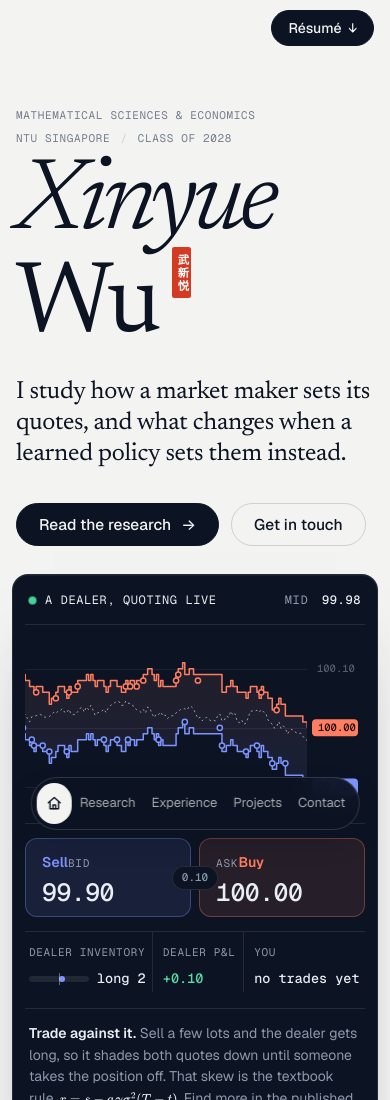
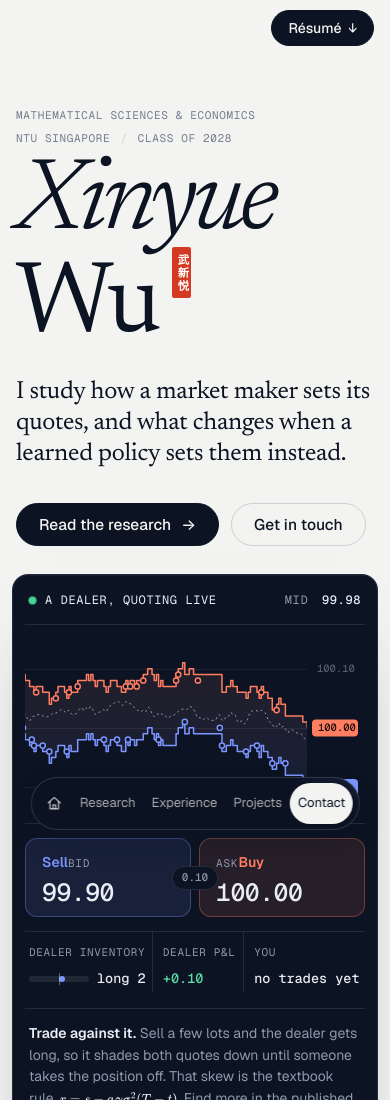
Before and after one commit to eric-xinyue-wu/eric-xinyue-wu.github.io, a plain HTML site: page index.html in a window 390 px wide. Shown: the top 1100 px of the page. Drawn offline with nearby package versions, Linux system fonts and the light colour scheme.

Commit message:
Smoother interactions: gliding nav marker, settled first paint, unified easing
- One nav marker slides between sections; a click moves it straight to its target
- Hero fades in once the fonts are ready; reveals are gentler and staggered
- Hover and press transitions share one easing curve; doors move text, not layout
- Chart: curved mid line, eased quote labels, a short ripple on the visitor's fills

Co-Authored-By: Claude Fable 5.2 <noreply@anthropic.com>

```diff
--- a/index.html
+++ b/index.html
@@ -23,7 +23,11 @@
 <link href="https://fonts.googleapis.com/css2?family=Geist:wght@400;500;600&family=Geist+Mono:wght@400;500&family=Newsreader:ital,opsz,wght@0,6..72,300..600;1,6..72,300..600&display=swap" rel="stylesheet">
 <link href="https://fonts.googleapis.com/css2?family=Noto+Serif+SC:wght@600&text=%E6%AD%A6%E6%96%B0%E6%82%A6&display=swap" rel="stylesheet">
 <link rel="stylesheet" href="styles.css">
-<script>document.documentElement.classList.add('js')</script>
+<script>
+  // Motion needs main.js. If it never arrives, drop the class so nothing stays hidden.
+  document.documentElement.classList.add('js');
+  setTimeout(function () { if (!window.__site) document.documentElement.classList.remove('js'); }, 3000);
+</script>
 </head>
 <body>
 <a class="skip" href="#research">Skip to content</a>
@@ -49,14 +53,14 @@
 
 <!-- ───────────── Hero ───────────── -->
 <section class="hero wrap" aria-labelledby="name">
-  <p class="eyebrow"><span>Mathematical Sciences &amp; Economics</span><span>NTU Singapore</span><span>Class of 2028</span></p>
+  <p class="eyebrow enter" style="--d:0"><span>Mathematical Sciences &amp; Economics</span><span>NTU Singapore</span><span>Class of 2028</span></p>
 
-  <h1 class="name" id="name">
+  <h1 class="name enter" id="name" style="--d:1">
     <span class="n1">Xinyue</span> <span class="n2">Wu<span class="seal" lang="zh-Hans" aria-label="武新悦">武新悦</span></span>
   </h1>
 
   <div class="hero-grid">
-    <div class="hero-copy">
+    <div class="hero-copy enter" style="--d:2">
       <p class="lead">I study how a market maker sets its quotes, and what changes when a learned policy sets them instead.</p>
       <div class="cta">
         <a class="btn" href="#research">Read the research<span class="arr" aria-hidden="true">→</span></a>
@@ -64,7 +68,7 @@
       </div>
     </div>
 
-    <aside class="dealer" aria-labelledby="dealer-title">
+    <aside class="dealer enter" aria-labelledby="dealer-title" style="--d:3">
       <header class="dealer-head">
         <span class="live"><i aria-hidden="true"></i><span id="dealer-title">A dealer, quoting live</span></span>
         <span class="dealer-mid">mid <b id="d-mid">100.00</b></span>
@@ -110,7 +114,7 @@
       </p>
     </aside>
 
-    <ul class="doors" aria-label="At a glance">
+    <ul class="doors enter" aria-label="At a glance" style="--d:4">
       <li><a href="#research">
         <span class="door-k">Research</span>
         <span class="door-v">3 papers at ICAIF and NeurIPS&nbsp;2026 workshops</span>
--- a/main.js
+++ b/main.js
@@ -33,6 +33,7 @@
     let yLo = 99.8, yHi = 100.2;
     let W = 0, H = 0, dpr = 1;
     let visible = true, ranged = false;
+    const chipY = { a: null, b: null };
 
     const el = {
       mid: $('d-mid'), bid: $('d-bid'), ask: $('d-ask'), spread: $('d-spread'),
@@ -83,7 +84,7 @@
         q -= 1; cash += a; you.q += 1; you.cash -= a;
       }
       you.trades += 1;
-      record([{ side, px: side === 'b' ? b : a, me: true }]);
+      record([{ side, px: side === 'b' ? b : a, me: true, t: performance.now() }]);
       lastTick = performance.now();
       const btn = side === 'b' ? el.hit : el.lift;
       btn.classList.remove('flash');
@@ -223,7 +224,10 @@
       ctx.beginPath();
       for (let i = first; i < n; i++) {
         const x = xAt(i), y = yAt(hist[i].s);
-        if (i === first) ctx.moveTo(x, y); else ctx.lineTo(x, y);
+        if (i === first) { ctx.moveTo(x, y); continue; }
+        const px = xAt(i - 1), py = yAt(hist[i - 1].s);
+        ctx.quadraticCurveTo(px, py, (px + x) / 2, (py + y) / 2);
+        if (i === n - 1) ctx.lineTo(x, y);
       }
       ctx.strokeStyle = C.mid; ctx.lineWidth = 1; ctx.setLineDash([2, 3]);
       ctx.stroke(); ctx.setLineDash([]);
@@ -235,6 +239,13 @@
           const x = xAt(i), y = yAt(f.px);
           const color = f.side === 'a' ? C.ask : C.bid;
           if (f.me) {
+            const age = (now - f.t) / 900;
+            if (age >= 0 && age < 1 && !reduceMotion) {
+              const k = 1 - Math.pow(1 - age, 3);
+              ctx.beginPath(); ctx.arc(x, y, 9 + 16 * k, 0, 6.2832);
+              ctx.strokeStyle = color; ctx.globalAlpha = 0.5 * (1 - age); ctx.lineWidth = 1.5;
+              ctx.stroke(); ctx.globalAlpha = 1;
+            }
             ctx.beginPath(); ctx.arc(x, y, 9, 0, 6.2832);
             ctx.fillStyle = f.side === 'a' ? 'rgba(255,125,97,.22)' : 'rgba(124,149,255,.22)';
             ctx.fill();
@@ -256,8 +267,11 @@
       // Keep the two chips from overlapping when the spread is visually small.
       const gap = 18 - (yb - ya);
       const off = gap > 0 ? gap / 2 : 0;
-      const chipAt = (p, shift, color, textColor) => {
-        const y = yAt(p) + shift, w = 46, h = 17, x = plotW + 5;
+      const settle = reduceMotion ? 1 : 0.2;
+      chipY.a = chipY.a === null ? ya - off : chipY.a + (ya - off - chipY.a) * settle;
+      chipY.b = chipY.b === null ? yb + off : chipY.b + (yb + off - chipY.b) * settle;
+      const chipAt = (p, y, color, textColor) => {
+        const w = 46, h = 17, x = plotW + 5;
         ctx.fillStyle = color;
         ctx.beginPath();
         if (ctx.roundRect) ctx.roundRect(x, y - h / 2, w, h, 4); else ctx.rect(x, y - h / 2, w, h);
@@ -265,8 +279,8 @@
         ctx.fillStyle = textColor;
         ctx.fillText(p.toFixed(2), x + 6, y + .5);
       };
-      chipAt(last.a, -off, C.ask, '#1B0D09');
-      chipAt(last.b, off, C.bid, '#080D22');
+      chipAt(last.a, chipY.a, C.ask, '#1B0D09');
+      chipAt(last.b, chipY.b, C.bid, '#080D22');
     }
 
     function loop(now) {
@@ -300,51 +314,116 @@
 
   /* ───────────── 2. Page behaviour ───────────── */
 
+  window.__site = true;
+  const root = document.documentElement;
   const top = document.querySelector('.top');
   const name = document.querySelector('.name');
+
+  // First paint: wait for the type so the hero does not jump, but never for long.
+  const ready = () => root.classList.add('ready');
+  if (reduceMotion || !document.fonts || !document.fonts.ready) ready();
+  else { document.fonts.ready.then(ready); setTimeout(ready, 900); }
 
   if (top && name && 'IntersectionObserver' in window) {
     new IntersectionObserver((es) => {
       top.classList.toggle('past-name', !es[0].isIntersecting);
     }, { rootMargin: '-64px 0px 0px 0px' }).observe(name);
-
-    const onScroll = () => top.classList.toggle('is-stuck', window.scrollY > 8);
-    window.addEventListener('scroll', onScroll, { passive: true });
-    onScroll();
   } else if (top) {
     top.classList.add('past-name');
   }
 
-  // Current section in the nav.
+  // Current section in the nav. One marker glides between the items.
+  const nav = document.querySelector('.sections');
   const links = [...document.querySelectorAll('.sections a')];
   const byId = new Map(links.map((a) => [a.getAttribute('href').slice(1), a]));
-  if ('IntersectionObserver' in window) {
-    const io = new IntersectionObserver((es) => {
-      for (const e of es) {
-        if (!e.isIntersecting) continue;
-        let id = e.target.id;
-        // "About" has no pill on small screens; keep Projects lit instead.
-        links.forEach((a) => a.removeAttribute('aria-current'));
-        const a = byId.get(id);
-        if (a) a.setAttribute('aria-current', 'true');
-      }
-    }, { rootMargin: '-40% 0px -55% 0px' });
-    document.querySelectorAll('main section[id]').forEach((sec) => io.observe(sec));
+  const sections = [...document.querySelectorAll('main section[id]')];
+  let current = null, locked = false, unlockTimer = 0, ind = null;
 
-    const hero = document.querySelector('.hero');
-    if (hero) new IntersectionObserver((es) => {
-      if (!es[0].isIntersecting) return;
-      links.forEach((a) => a.removeAttribute('aria-current'));
-      const home = byId.get('top');
-      if (home) home.setAttribute('aria-current', 'true');
-    }, { rootMargin: '-40% 0px -55% 0px' }).observe(hero);
+  if (nav) {
+    ind = document.createElement('span');
+    ind.className = 'nav-ind';
+    ind.setAttribute('aria-hidden', 'true');
+    nav.appendChild(ind);
   }
 
-  // Reveal on scroll.
+  // The link the marker sits on. "About" has no place in the phone pill,
+  // so the marker stays on the item before it.
+  const litFor = (id) => {
+    let i = links.indexOf(byId.get(id));
+    while (i >= 0 && links[i].offsetParent === null) i--;
+    return i >= 0 ? links[i] : null;
+  };
+
+  const paintNav = () => {
+    const lit = litFor(current);
+    links.forEach((a) => {
+      a.classList.toggle('is-lit', a === lit);
+      if (a === byId.get(current)) a.setAttribute('aria-current', 'true'); else a.removeAttribute('aria-current');
+    });
+    if (!ind) return;
+    if (!lit) { ind.style.opacity = '0'; return; }
+    ind.style.setProperty('--ix', lit.offsetLeft + 'px');
+    ind.style.setProperty('--iw', lit.offsetWidth + 'px');
+    ind.classList.toggle('is-home', lit.classList.contains('home'));
+    ind.style.opacity = '1';
+    // Place it once without motion; glide from then on.
+    if (!ind.classList.contains('on')) requestAnimationFrame(() => requestAnimationFrame(() => ind.classList.add('on')));
+  };
+
+  const setCurrent = (id) => { if (id !== current) { current = id; paintNav(); } };
+
+  const probe = () => {
+    const line = window.innerHeight * 0.42;
+    let id = 'top';
+    for (const sec of sections) if (sec.getBoundingClientRect().top <= line) id = sec.id;
+    const atEnd = window.innerHeight + window.scrollY >= root.scrollHeight - 2;
+    return atEnd && sections.length ? sections[sections.length - 1].id : id;
+  };
+
+  let queued = false;
+  const onScroll = () => {
+    if (queued) return;
+    queued = true;
+    requestAnimationFrame(() => {
+      queued = false;
+      if (top) top.classList.toggle('is-stuck', window.scrollY > 8);
+      if (!locked) setCurrent(probe());
+    });
+  };
+  window.addEventListener('scroll', onScroll, { passive: true });
+  window.addEventListener('resize', () => requestAnimationFrame(paintNav));
+  if (document.fonts && document.fonts.ready) document.fonts.ready.then(paintNav);
+
+  // A click on an in-page link moves the marker straight to its target, and the
+  // sections scrolled past on the way do not pull it back.
+  const unlock = () => { locked = false; clearTimeout(unlockTimer); setCurrent(probe()); };
+  document.addEventListener('click', (e) => {
+    const a = e.target.closest && e.target.closest('a[href^="#"]');
+    if (!a) return;
+    const hash = a.getAttribute('href').slice(1);
+    const target = hash && hash !== 'top' ? document.getElementById(hash) : null;
+    const sec = target && target.closest('section[id]');
+    setCurrent(sec ? sec.id : 'top');
+    locked = true;
+    clearTimeout(unlockTimer);
+    unlockTimer = setTimeout(unlock, 1400);
+  });
+  window.addEventListener('scrollend', () => { if (locked) unlock(); });
+
+  if (top) top.classList.toggle('is-stuck', window.scrollY > 8);
+  setCurrent(probe());
+
+  // Reveal on scroll. Items that arrive together follow one another by a beat.
   const reveals = document.querySelectorAll('.reveal');
   if ('IntersectionObserver' in window && !reduceMotion) {
     const ro = new IntersectionObserver((es) => {
-      for (const e of es) if (e.isIntersecting) { e.target.classList.add('in'); ro.unobserve(e.target); }
+      let k = 0;
+      for (const e of es) {
+        if (!e.isIntersecting) continue;
+        e.target.style.transitionDelay = Math.min(k++, 4) * 70 + 'ms';
+        e.target.classList.add('in');
+        ro.unobserve(e.target);
+      }
     }, { rootMargin: '0px 0px -8% 0px', threshold: 0.05 });
     reveals.forEach((n) => ro.observe(n));
   } else {
--- a/styles.css
+++ b/styles.css
@@ -31,6 +31,7 @@
   --gutter: clamp(16px, 4vw, 48px);
   --top-h: 64px;
   --ease: cubic-bezier(.2, .7, .2, 1);
+  --glide: cubic-bezier(.22, 1, .36, 1);
 }
 
 @media (prefers-color-scheme: dark) {
@@ -74,6 +75,7 @@ body {
 ::selection { background: var(--bid); color: #fff; }
 
 a { color: inherit; text-decoration: none; }
+a, button { -webkit-tap-highlight-color: transparent; }
 h1, h2, h3, p, ul, dl, dd, figure { margin: 0; }
 ul { padding: 0; list-style: none; }
 b, strong { font-weight: 600; }
@@ -138,26 +140,32 @@ button { font: inherit; color: inherit; }
 .js .brand { opacity: 0; transform: translateY(6px); pointer-events: none; }
 .js .top.past-name .brand { opacity: 1; transform: none; pointer-events: auto; }
 
-.sections { display: flex; gap: 4px; }
+.sections { position: relative; display: flex; gap: 4px; }
 .sections a {
-  position: relative;
+  position: relative; z-index: 1;
   padding: 8px 14px;
   font-size: 14.5px; color: var(--ink-2);
   border-radius: 999px;
-  transition: color .2s, background-color .2s;
+  transition: color .3s, background-color .3s;
 }
 .sections a.home { display: inline-flex; align-items: center; padding-inline: 11px; }
 .sections a.home svg { display: block; }
-.sections a.home::after { left: 11px; right: 11px; }
 .sections a:hover { color: var(--ink); background: var(--line-2); }
-.sections a[aria-current="true"] { color: var(--ink); }
-.sections a::after {
+.sections a.is-lit { color: var(--ink); }
+
+/* The marker under the current section. It is one element, so it slides
+   from item to item instead of blinking off and on. */
+.nav-ind {
+  position: absolute; left: 0; top: 0; bottom: 0; z-index: 0;
+  width: var(--iw, 0); transform: translateX(var(--ix, 0));
+  opacity: 0; pointer-events: none;
+}
+.nav-ind.on { transition: transform .55s var(--glide), width .55s var(--glide), opacity .3s; }
+.nav-ind::after {
   content: ""; position: absolute; left: 14px; right: 14px; bottom: 3px; height: 1.5px;
-  background: var(--ask);
-  transform: scaleX(0); transform-origin: left;
-  transition: transform .35s var(--ease);
+  background: var(--ask); border-radius: 1px;
 }
-.sections a[aria-current="true"]::after { transform: scaleX(1); }
+.nav-ind.is-home::after { left: 11px; right: 11px; }
 
 /* ───────────── Buttons and links ───────────── */
 
@@ -168,25 +176,26 @@ button { font: inherit; color: inherit; }
   border: 1px solid var(--ink); border-radius: 999px;
   font-size: 15.5px; font-weight: 500; line-height: 1;
   white-space: nowrap;
-  transition: transform .2s var(--ease), background-color .2s, color .2s;
+  transition: transform .35s var(--glide), background-color .3s, border-color .3s, color .3s;
 }
-.btn .arr { display: inline-block; transition: transform .25s var(--ease); }
+.btn .arr { display: inline-block; transition: transform .4s var(--glide); }
 .btn:hover .arr { transform: translateX(3px); }
 .btn-sm .arr, .door-a { font-family: var(--mono); }
 .btn-sm:hover .arr { transform: translateY(2px); }
-.btn:active { transform: scale(.98); }
+.btn:hover { background: color-mix(in srgb, var(--ink) 86%, var(--paper)); border-color: transparent; }
+.btn:active { transform: scale(.97); transition-duration: .12s; }
 .btn-sm { padding: 10px 16px; font-size: 14px; gap: 7px; }
 .btn-ghost { background: transparent; color: var(--ink); border-color: var(--line); }
-.btn-ghost:hover { border-color: var(--ink); }
+.btn-ghost:hover { background: transparent; border-color: var(--ink); }
 
 .link {
   display: inline-flex; align-items: baseline; gap: 5px;
   color: var(--ink); font-weight: 500;
   background: linear-gradient(currentColor, currentColor) 0 100% / 100% 1px no-repeat;
   padding-bottom: 1px;
-  transition: color .2s, background-size .3s var(--ease);
+  transition: color .3s, background-size .4s var(--glide);
 }
-.link span { font-family: var(--mono); font-size: .85em; transition: transform .25s var(--ease); display: inline-block; }
+.link span { font-family: var(--mono); font-size: .85em; transition: transform .4s var(--glide); display: inline-block; }
 .link:hover { color: var(--bid); }
 .link:hover span { transform: translate(2px, -2px); }
 
@@ -307,15 +316,15 @@ button { font: inherit; color: inherit; }
   border: 1px solid color-mix(in srgb, var(--c) 34%, transparent);
   border-radius: 12px;
   cursor: pointer; text-align: left;
-  transition: background-color .18s, border-color .18s, transform .12s var(--ease);
+  transition: background-color .3s, border-color .3s, transform .25s var(--glide);
   -webkit-tap-highlight-color: transparent;
 }
 .side.ask { --c: var(--ask-d); text-align: right; }
 .side:hover { background: color-mix(in srgb, var(--c) 20%, transparent); border-color: color-mix(in srgb, var(--c) 70%, transparent); }
-.side:active { transform: scale(.985); }
+.side:active { transform: scale(.98); transition-duration: .1s; }
 .side:focus-visible { outline-color: var(--c); border-radius: 12px; }
 .side[disabled] { opacity: .4; cursor: not-allowed; }
-.side.flash { animation: flash .5s var(--ease); }
+.side.flash { animation: flash .7s var(--glide); }
 @keyframes flash { 0% { background: color-mix(in srgb, var(--c) 55%, transparent); } }
 
 .side-top { display: flex; justify-content: space-between; align-items: baseline; }
@@ -357,6 +366,7 @@ button { font: inherit; color: inherit; }
   font-family: var(--mono); font-size: 14.5px; font-variant-numeric: tabular-nums;
 }
 .readout b { font-weight: 500; white-space: nowrap; }
+.readout b { transition: color .4s; }
 .readout .pos { color: #58DDA6; }
 .readout .neg { color: var(--ask-d); }
 
@@ -371,7 +381,7 @@ button { font: inherit; color: inherit; }
 .gauge i {
   position: absolute; top: 0; bottom: 0; left: 50%; width: 0;
   background: var(--bid-d); border-radius: 3px;
-  transition: width .35s var(--ease), left .35s var(--ease), background-color .2s;
+  transition: width .6s var(--glide), left .6s var(--glide), background-color .4s;
 }
 
 .dealer-note {
@@ -410,14 +420,16 @@ button { font: inherit; color: inherit; }
   display: grid; grid-template-columns: 6.6rem minmax(0, 1fr) auto;
   align-items: baseline; column-gap: 12px;
   padding: 13px 6px 13px 2px;
-  transition: background-color .25s, padding .3s var(--ease);
+  transition: background-color .35s;
 }
-.doors a:hover { background: var(--line-2); padding-left: 10px; }
+.door-k, .door-v { transition: transform .45s var(--glide); }
+.doors a:hover, .doors a:active { background: var(--line-2); }
+.doors a:hover .door-k, .doors a:hover .door-v { transform: translateX(6px); }
 .door-v {
   font-family: var(--serif); font-size: 1.13rem; line-height: 1.25; letter-spacing: -.006em;
   text-wrap: balance;
 }
-.door-a { font-size: 13px; color: var(--ink-3); transition: transform .3s var(--ease), color .2s; }
+.door-a { font-size: 13px; color: var(--ink-3); transition: transform .45s var(--glide), color .3s; }
 .doors a:hover .door-a { transform: translateY(3px); color: var(--ask); }
 
 /* ───────────── Sections ───────────── */
@@ -611,7 +623,7 @@ button { font: inherit; color: inherit; }
   padding: 9px 16px; min-width: 76px;
   background: transparent; border: 1px solid var(--line); border-radius: 999px;
   font-size: 14px; cursor: pointer;
-  transition: border-color .2s, background-color .2s, color .2s;
+  transition: border-color .3s, background-color .3s, color .3s;
 }
 .copy:hover { border-color: var(--ink); }
 .copy.done { background: var(--ink); color: var(--paper); border-color: var(--ink); }
@@ -630,12 +642,21 @@ button { font: inherit; color: inherit; }
 
 /* ───────────── Motion ───────────── */
 
-.js .reveal { opacity: 0; transform: translateY(14px); transition: opacity .7s var(--ease), transform .7s var(--ease); }
+.js .reveal { opacity: 0; transform: translateY(10px); transition: opacity .9s var(--glide), transform .9s var(--glide); }
+
+/* First paint: the hero settles in once the type has loaded. */
+.js .enter { opacity: 0; transform: translateY(10px); }
+.js.ready .enter {
+  opacity: 1; transform: none;
+  transition: opacity .9s var(--glide) calc(var(--d, 0) * 80ms), transform 1s var(--glide) calc(var(--d, 0) * 80ms);
+}
+.formula.mj { animation: settle .5s var(--glide); }
+@keyframes settle { from { opacity: 0; } }
 .js .reveal.in { opacity: 1; transform: none; }
 
 @media (prefers-reduced-motion: reduce) {
   html { scroll-behavior: auto; }
-  .js .reveal { opacity: 1; transform: none; transition: none; }
+  .js .reveal, .js .enter { opacity: 1; transform: none; transition: none; }
   .live i { animation: none; }
   * { transition-duration: .01ms !important; animation-duration: .01ms !important; }
 }
@@ -674,8 +695,9 @@ button { font: inherit; color: inherit; }
     color: color-mix(in srgb, var(--paper) 68%, transparent);
   }
   .sections a:hover { background: transparent; color: var(--paper); }
-  .sections a[aria-current="true"] { color: var(--ink); background: var(--paper); }
-  .sections a::after { display: none; }
+  .sections a.is-lit, .sections a.is-lit:hover { color: var(--ink); }
+  .nav-ind { top: 5px; bottom: 5px; background: var(--paper); border-radius: 999px; }
+  .nav-ind::after { display: none; }
   .hide-s { display: none; }
 
   .name { font-size: clamp(4.6rem, 26vw, 8.4rem); line-height: .84; }
```
